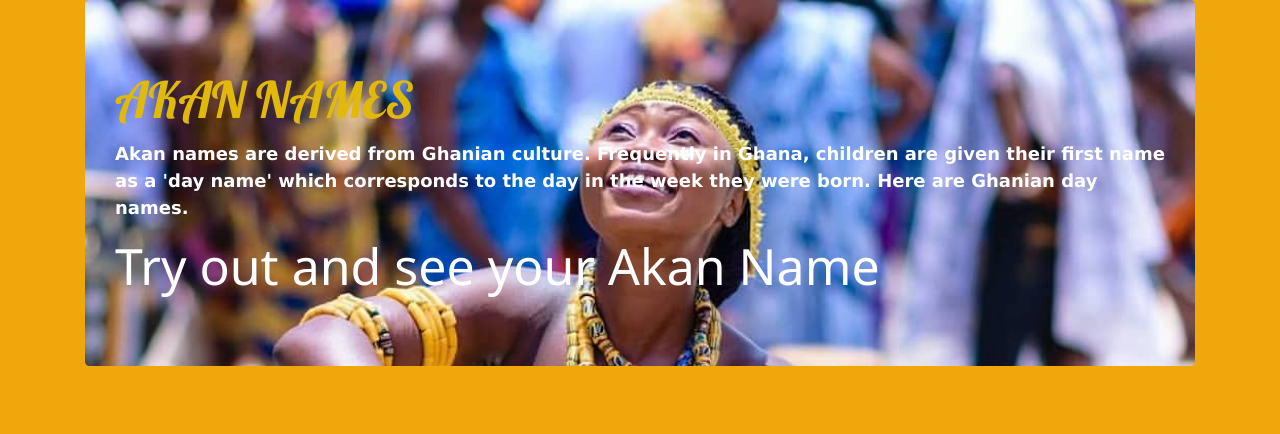
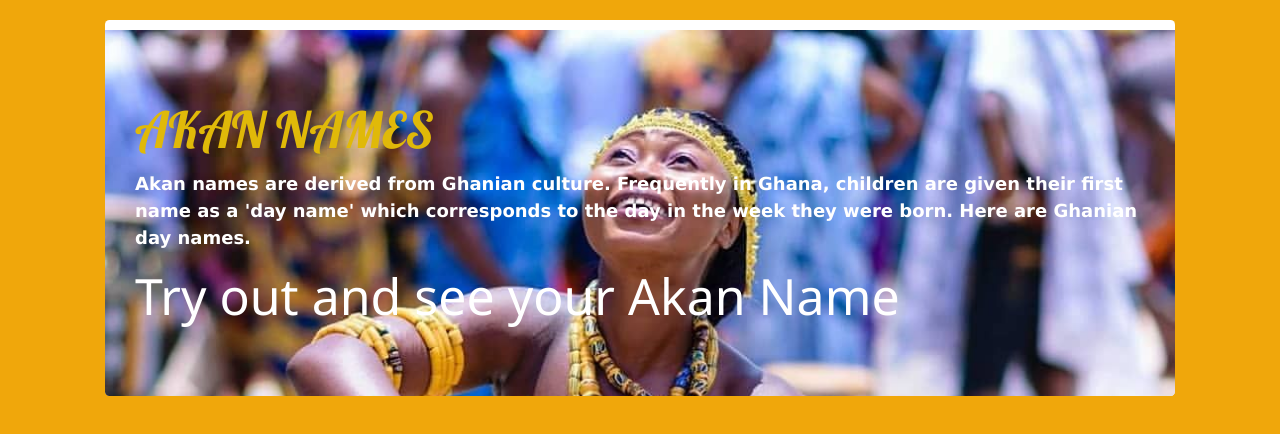
Before and after one commit to Motistrings/akan-names, a plain HTML site: page index.html in a window 1280 px wide. Drawn offline with nearby package versions, Linux system fonts and the light colour scheme.

Commit message:
Added border and margin to my jumbotron

```diff
--- a/css/styles.css
+++ b/css/styles.css
@@ -5,6 +5,8 @@ body {
   color: white;
 }
 .jumbotron {
+  margin: 20px;
+  border-top: 10px solid white;
   background-image: url("/Images/akan\ three.jpg");
   background-size: cover;
   background-repeat: no-repeat;
@@ -14,4 +16,5 @@ body {
   font-size: large;
 }
 body {
+  background-color: rgb(240, 167, 11);
 }
```
